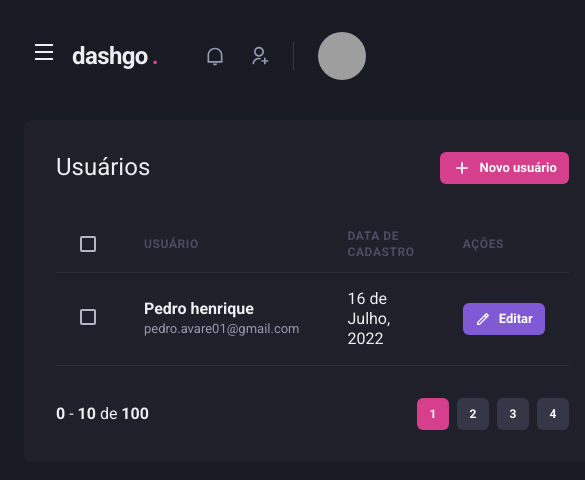
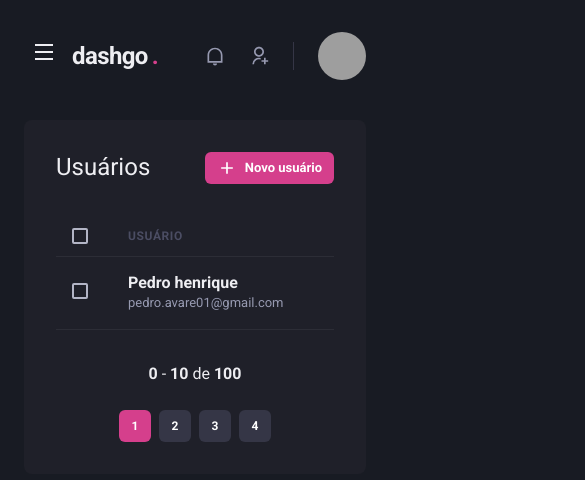
Before and after one commit to pedrohenriiz/dashgo-rocketseat, a Next.js app: page /users in a window 390 px wide. Shown: the top 480 px of the page, 585 px wide, since content can reach past the window. Built offline with nearby package versions, Linux system fonts and the light colour scheme; grey boxes are pictures that could not be loaded.

Commit message:
Adds responsiveness to users page

```diff
--- a/src/components/Pagination/index.tsx
+++ b/src/components/Pagination/index.tsx
@@ -8,7 +8,7 @@
       justify='space-between'
       alignItems='center'
       spacing='6'
-      direction='row'
+      direction={['column', 'row']}
     >
       <Box>
         <strong>0</strong> - <strong>10</strong> de <strong>100</strong>
--- a/src/pages/users/index.tsx
+++ b/src/pages/users/index.tsx
@@ -12,6 +12,7 @@
   Thead,
   Tr,
   Text,
+  useBreakpointValue,
 } from '@chakra-ui/react';
 import { RiAddLine, RiPencilLine } from 'react-icons/ri';
 import { Header } from '../../components/Header';
@@ -19,6 +20,11 @@
 import { Sidebar } from '../../components/Sidebar';
 
 export default function UserList() {
+  const isWideVersion = useBreakpointValue({
+    base: false,
+    lg: true,
+  });
+
   return (
     <Box>
       <Header />
@@ -46,19 +52,19 @@
           <Table colorScheme='whiteAlpha'>
             <Thead>
               <Tr>
-                <Th px='6' color='gray.300' width='8'>
+                <Th px={['4', '4', '6']} color='gray.300' width='8'>
                   <Checkbox colorScheme='pink'></Checkbox>
                 </Th>
 
                 <Th>Usuário</Th>
-                <Th>Data de cadastro</Th>
-                <Th w='8'>Ações</Th>
+                {isWideVersion && <Th>Data de cadastro</Th>}
+                {isWideVersion && <Th w='8'>Ações</Th>}
               </Tr>
             </Thead>
 
             <Tbody>
               <Tr>
-                <Td px='6'>
+                <Td px={['4', '4', '6']}>
                   <Checkbox colorScheme='pink'></Checkbox>
                 </Td>
                 <Td>
@@ -70,7 +76,8 @@
                   </Box>
                 </Td>
 
-                <Td>16 de Julho, 2022</Td>
+                {isWideVersion && <Td>16 de Julho, 2022</Td>}
+                {isWideVersion && (
                   <Td>
                     <Button
                       as='a'
@@ -79,9 +86,10 @@
                       colorScheme='purple'
                       leftIcon={<Icon as={RiPencilLine} fontSize='16' />}
                     >
-                    Editar
+                      {isWideVersion ? 'Editar' : ''}
                     </Button>
                   </Td>
+                )}
               </Tr>
             </Tbody>
           </Table>
```
Lines whose indentation alone changed are shown as unchanged.
